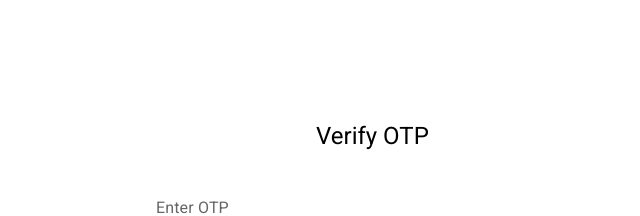
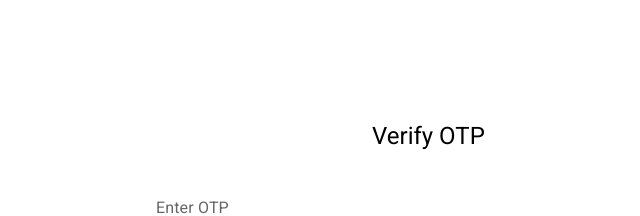
Before and after one commit to AbdulRehman-9876/Todolist, a React (Create React App) app in the folder Frontend/: page /verifyOtp in a window 1280 px wide. Shown: the top 216 px of the page, without its empty margins (208-848 px from the left). Built offline with nearby package versions, Linux system fonts and the light colour scheme.

Commit message:
Fixed bugs

```diff
--- a/Frontend/src/Components/User/VerifyUserOTP.jsx
+++ b/Frontend/src/Components/User/VerifyUserOTP.jsx
@@ -39,7 +39,7 @@ export default function VerifyUserOTP() {
     <>
       {" "}
       <Container maxWidth="sm">
-        <Typography sx={{ mt: 15, mb: 3, ml: 20 }} variant="h5">
+        <Typography sx={{ mt: 15, mb: 3, ml: 27 }} variant="h5">
           Verify OTP
         </Typography>{" "}
         <Stack spacing={4}>
```
Also changed, not shown: Frontend/src/App.js (indentation only), 1 other file (tests, documents, lock files or other folders).
